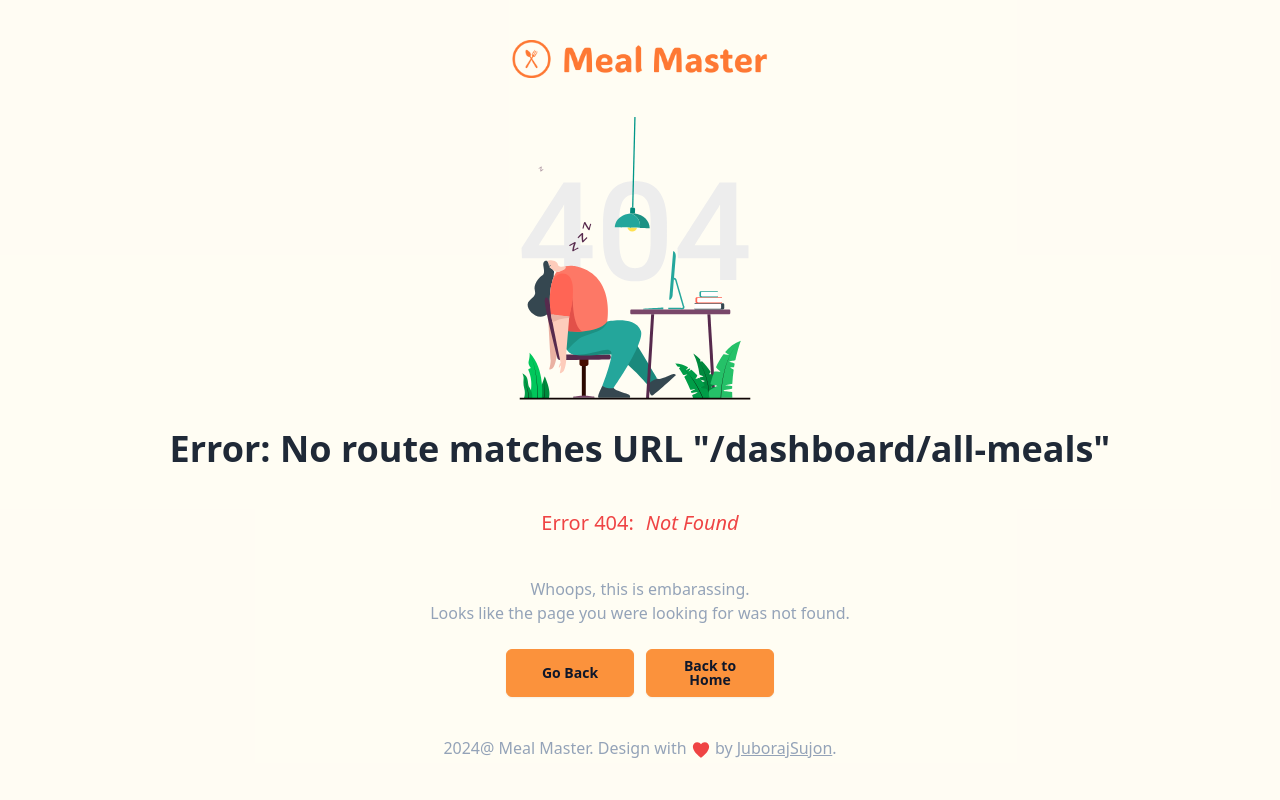
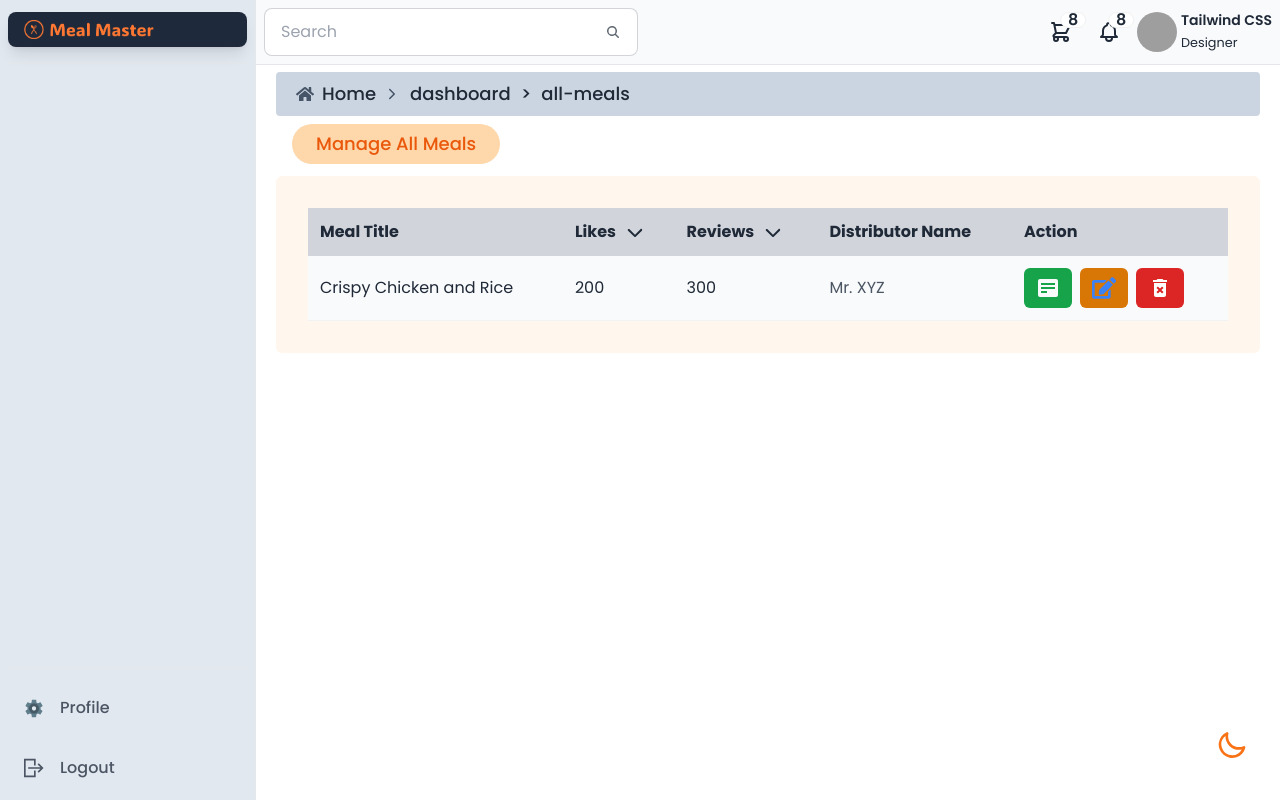
Before and after one commit to JuborajSujon/meal-master-client, a React (Vite) app: page /dashboard/all-meals in a window 1280 px wide. Built offline with nearby package versions, Linux system fonts and the light colour scheme; no server answers; grey boxes are pictures that could not be loaded.

Commit message:
Added all meals page

```diff
--- a/src/Routes/Routes.jsx
+++ b/src/Routes/Routes.jsx
@@ -13,6 +13,7 @@ import Dashboard from "../Layout/Dashboard";
 import AddMeal from "../pages/Dashboard/AdminPage/AddMeal/AddMeal";
 import UserProfile from "../pages/Dashboard/UserProfile/UserProfile";
 import ManageUsers from "../pages/Dashboard/AdminPage/ManageUsers/ManageUsers";
+import AllMeals from "../pages/Dashboard/AdminPage/AllMeals/AllMeals";
 
 export const router = createBrowserRouter([
   {
@@ -80,6 +81,10 @@ export const router = createBrowserRouter([
         element: <AddMeal />,
       },
       {
+        path: "/dashboard/all-meals",
+        element: <AllMeals />,
+      },
+      {
         path: "/dashboard/all-reviews",
         element: <div>All Reviews</div>,
       },
--- /dev/null
+++ b/src/pages/Dashboard/AdminPage/AllMeals/AllMeals.jsx
@@ -0,0 +1,107 @@
+import { Helmet } from "react-helmet-async";
+import Breadcrumbs from "../../../../components/Breadcrumbs/Breadcrumbs";
+import SectionTitle from "../../../../components/SectionTitle/SectionTitle";
+import { FaEdit } from "react-icons/fa";
+import { BiSolidDetail } from "react-icons/bi";
+import { MdDeleteForever } from "react-icons/md";
+import { IoIosArrowDown, IoIosArrowUp } from "react-icons/io";
+import { useState } from "react";
+
+const AllMeals = () => {
+  const [sortLikes, setSortLikes] = useState(false);
+  const [sortReviews, setSortReviews] = useState(false);
+
+  const handleSortLikes = () => {
+    setSortLikes(!sortLikes);
+  };
+  const handleSortReviews = () => {
+    setSortReviews(!sortReviews);
+  };
+  return (
+    <div>
+      <Helmet>
+        <title>All Meals | Dashboard</title>
+      </Helmet>
+      <div className="py-2">
+        <Breadcrumbs />
+      </div>
+      <div>
+        <SectionTitle title="Manage All Meals" />
+      </div>
+      <div className="bg-orange-50 dark:bg-slate-800 p-4 rounded-md">
+        <div>
+          {/* table */}
+          <div>
+            <div className=" p-2 sm:p-4 text-gray-800">
+              <div className="overflow-x-auto">
+                <table className="min-w-full overflow-auto text-base ">
+                  <thead className="bg-gray-300">
+                    <tr className="text-left">
+                      <th className="p-3">Meal Title</th>
+                      <th onClick={handleSortLikes} className="p-3 text-nowrap">
+                        Likes
+                        {sortLikes ? (
+                          <IoIosArrowUp size={22} className="inline ml-2" />
+                        ) : (
+                          <IoIosArrowDown size={22} className="inline ml-2" />
+                        )}
+                        <button></button>
+                      </th>
+                      <th
+                        onClick={handleSortReviews}
+                        className="p-3 text-nowrap">
+                        Reviews
+                        {sortReviews ? (
+                          <IoIosArrowUp size={22} className="inline ml-2" />
+                        ) : (
+                          <IoIosArrowDown size={22} className="inline ml-2" />
+                        )}
+                      </th>
+                      <th className="p-3 text-nowrap">Distributor Name</th>
+                      <th className="p-3">Action</th>
+                    </tr>
+                  </thead>
+                  <tbody>
+                    <tr className="border-b border-opacity-20 border-gray-300 bg-gray-50">
+                      <td className="p-3 text-nowrap">
+                        <p>Crispy Chicken and Rice</p>
+                      </td>
+                      <td className="p-3">
+                        <p>200</p>
+                      </td>
+                      <td className="p-3">
+                        <p>300</p>
+                      </td>
+                      <td className="p-3">
+                        <p className="text-gray-600 text-nowrap">Mr. XYZ</p>
+                      </td>
+                      <td className="p-3 flex items-center gap-2">
+                        <button
+                          data-tip="View Meal"
+                          className="px-3 py-2  rounded-md bg-green-600 text-gray-50  tooltip ">
+                          <BiSolidDetail size={24} />
+                        </button>
+                        <button
+                          data-tip="View Meal"
+                          className="px-3 py-2  rounded-md bg-amber-600 text-blue-500  tooltip ">
+                          <FaEdit size={24} />
+                        </button>
+                        <button
+                          data-tip="View Meal"
+                          className="px-3 py-2  rounded-md bg-red-600 text-white  tooltip ">
+                          <MdDeleteForever size={24} />
+                        </button>
+                      </td>
+                    </tr>
+                  </tbody>
+                </table>
+              </div>
+            </div>
+          </div>
+        </div>
+      </div>
+    </div>
+  );
+};
+
+export default AllMeals;
--- /dev/null
+++ b/src/pages/Dashboard/AdminPage/AllReviews/AllReviews.jsx
@@ -0,0 +1,7 @@
+import React from "react";
+
+function AllReviews() {
+  return <div>AllReviews</div>;
+}
+
+export default AllReviews;
--- a/src/pages/Dashboard/components/Sidebar/Sidebar.jsx
+++ b/src/pages/Dashboard/components/Sidebar/Sidebar.jsx
@@ -10,6 +10,7 @@ import { FaHome, FaUser } from "react-icons/fa";
 import useAuth from "../../../../hooks/useAuth";
 import logo from "../../../../assets/logo.png";
 import PropTypes from "prop-types";
+import { FaList } from "react-icons/fa6";
 
 const Sidebar = ({ handleToggle, isActive }) => {
   const { userSignOut, setUser, user } = useAuth();
@@ -126,6 +127,20 @@ const Sidebar = ({ handleToggle, isActive }) => {
                 </NavLink>
 
                 <NavLink
+                  to="all-meals"
+                  className={({ isActive }) =>
+                    `flex items-center px-4 py-2 my-2 transition-colors duration-300 transform hover:bg-orange-100 rounded-md hover:text-gray-700  dark:text-slate-300 ${
+                      isActive
+                        ? "border-l-8 bg-orange-100 border-l-orange-400 dark:text-slate-700 rounded-md"
+                        : "text-gray-700"
+                    }`
+                  }>
+                  <FaList className="w-5 h-5" />
+
+                  <span className="mx-4 font-medium">All Males</span>
+                </NavLink>
+
+                <NavLink
                   to="all-reviews"
                   className={({ isActive }) =>
                     `flex items-center px-4 py-2 my-2 transition-colors duration-300 transform hover:bg-orange-100 rounded-md hover:text-gray-700  dark:text-slate-300 ${
```
